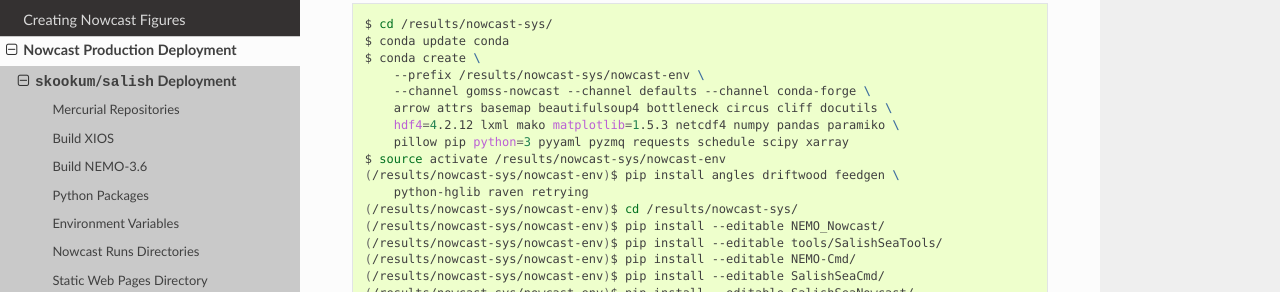
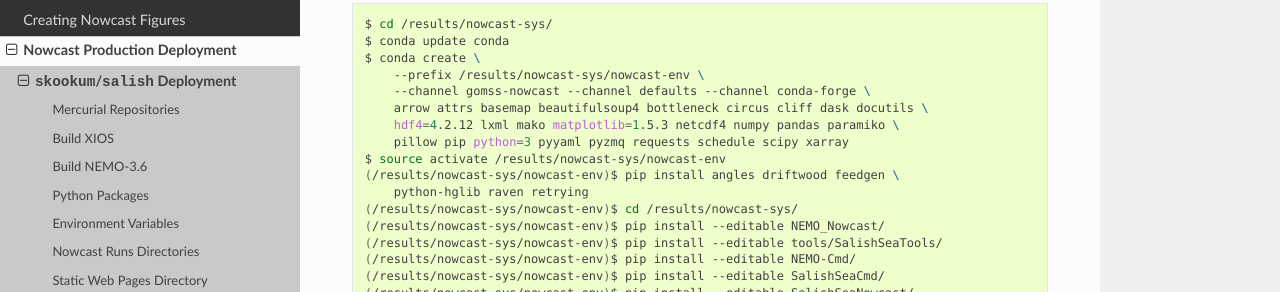
Before and after one commit to SalishSeaCast/SalishSeaNowcast, a Sphinx documentation site: the page built from docs/deployment/skookum_salish.rst, in a window 1280 px wide and 900 px high, scrolled down 1164 px. Shown: the part 159-451 px from the top of the window. Built offline with Sphinx 7.4.7 and the Read the Docs theme 2.0.0, drawn with Linux system fonts in a browser that asks for light colours; the version number could not be read and is left out.

Commit message:
Add dask package dependency.

```diff
--- a/docs/deployment/skookum_salish.rst
+++ b/docs/deployment/skookum_salish.rst
@@ -87,7 +87,7 @@ The Python packages that the system depends on are installed in a conda environm
     $ conda create \
         --prefix /results/nowcast-sys/nowcast-env \
         --channel gomss-nowcast --channel defaults --channel conda-forge \
-        arrow attrs basemap beautifulsoup4 bottleneck circus cliff docutils \
+        arrow attrs basemap beautifulsoup4 bottleneck circus cliff dask docutils \
         hdf4=4.2.12 lxml mako matplotlib=1.5.3 netcdf4 numpy pandas paramiko \
         pillow pip python=3 pyyaml pyzmq requests schedule scipy xarray
     $ source activate /results/nowcast-sys/nowcast-env
--- a/environment-dev.yaml
+++ b/environment-dev.yaml
@@ -27,6 +27,7 @@ dependencies:
   - bottleneck
   - circus
   - cliff
+  - dask
   - docutils
   - mako
   - matplotlib
--- a/environment-prod.yaml
+++ b/environment-prod.yaml
@@ -24,6 +24,7 @@ dependencies:
   - beautifulsoup4
   - bottleneck
   - cliff
+  - dask
   - docutils
   - mako
   - matplotlib
--- a/requirements.txt
+++ b/requirements.txt
@@ -17,6 +17,7 @@ contextlib2==0.5.4
 coverage==4.2
 cryptography==1.7.1
 cycler==0.10.0
+dask==0.14.1
 docutils==0.13.1
 driftwood==1.1.21
 feedgen==0.5.1
--- a/setup.py
+++ b/setup.py
@@ -52,6 +52,7 @@ install_requires = [
     'beautifulsoup4',
     'bottleneck',
     'cliff',
+    'dask',
     'docutils',
     'driftwood',
     'feedgen',
```
